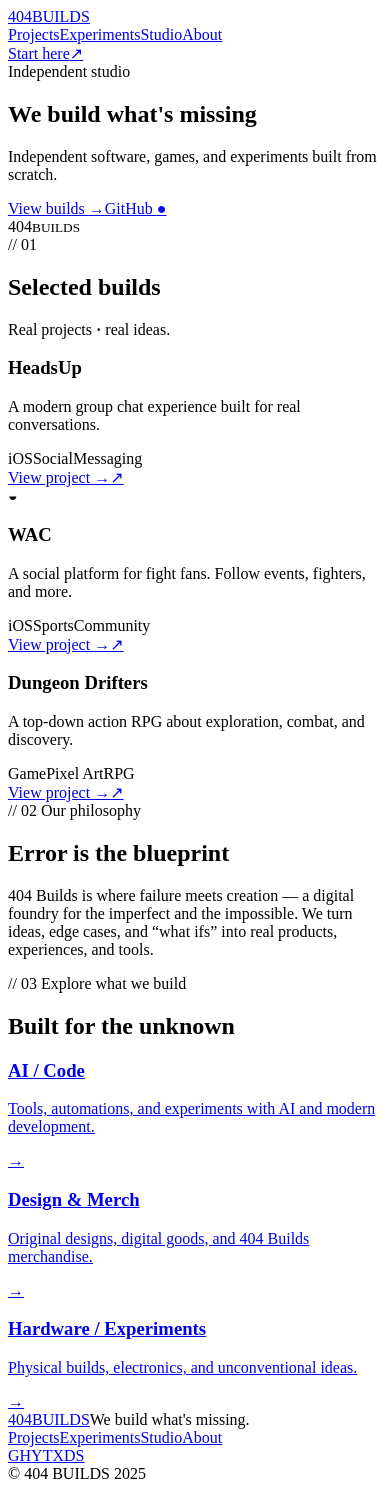
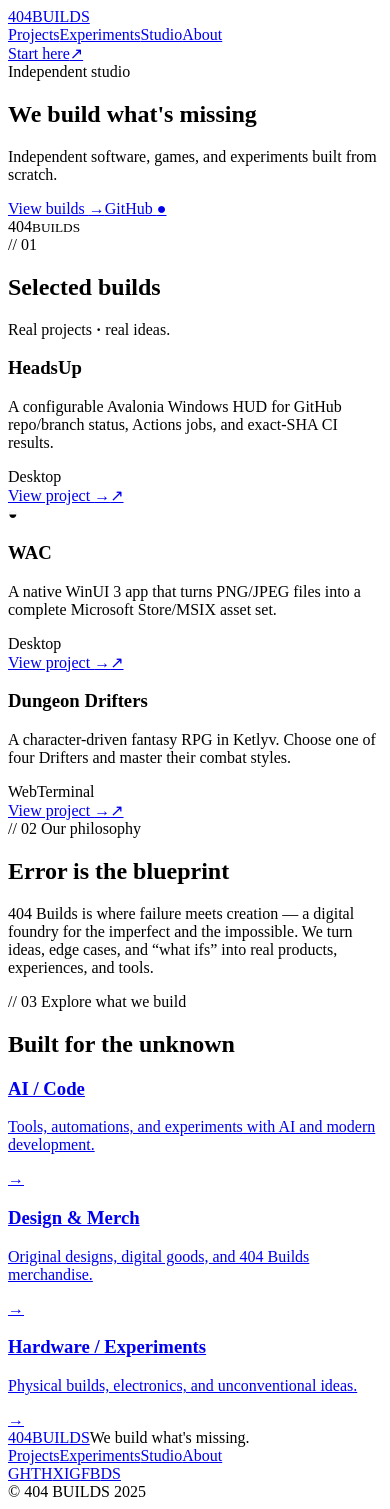
Before and after one commit to MrCodeGameandAnime/404-Builds, a React app in the folder root/: page / in a window 390 px wide. Built offline with nearby package versions, Linux system fonts and the light colour scheme; the HTML template or start-up script is replaced by a standard one.

Commit message:
Links and cards

```diff
--- a/root/src/App.jsx
+++ b/root/src/App.jsx
@@ -1,26 +1,38 @@
 import React from 'react';
 
+/**
+ * @typedef {{ name: string, description: string, tags: string[], visual: 'heads-up' | 'wac' | 'dungeon', href: string }} Project
+ * @typedef {{ title: string, description: string, icon: 'brain' | 'palette' | 'chip' }} Category
+ * @typedef {{ label: string, href: string }} NavigationItem
+ * @typedef {{ label: string, href: string, mark: string }} SocialLink
+ */
+
+/** @type {Project[]} */
 const projects = [
   {
     name: 'HeadsUp',
-    description: 'A modern group chat experience built for real conversations.',
-    tags: ['iOS', 'Social', 'Messaging'],
+    description: 'A configurable Avalonia Windows HUD for GitHub repo/branch status, Actions jobs, and exact-SHA CI results.',
+    tags: ['Desktop'],
     visual: 'heads-up',
+    href: 'https://apps.microsoft.com/detail/9nmls5ft4zrw?hl=en-US&gl=US',
   },
   {
     name: 'WAC',
-    description: 'A social platform for fight fans. Follow events, fighters, and more.',
-    tags: ['iOS', 'Sports', 'Community'],
+    description: 'A native WinUI 3 app that turns PNG/JPEG files into a complete Microsoft Store/MSIX asset set.',
+    tags: ['Desktop'],
     visual: 'wac',
+    href: 'https://github.com/MrCodeGameandAnime/Windows-Asset-Creator',
   },
   {
     name: 'Dungeon Drifters',
-    description: 'A top-down action RPG about exploration, combat, and discovery.',
-    tags: ['Game', 'Pixel Art', 'RPG'],
+    description: 'A character-driven fantasy RPG in Ketlyv. Choose one of four Drifters and master their combat styles.',
+    tags: ['Web', 'Terminal'],
     visual: 'dungeon',
+    href: 'https://mrcodegameandanime.github.io/Dungeon-Drifters/',
   },
 ];
 
+/** @type {Category[]} */
 const categories = [
   {
     title: 'AI / Code',
@@ -39,11 +51,22 @@ const categories = [
   },
 ];
 
+/** @type {NavigationItem[]} */
 const navigation = [
   { label: 'Projects', href: '#projects' },
   { label: 'Experiments', href: '#experiments' },
   { label: 'Studio', href: '#studio' },
   { label: 'About', href: '#about' },
+];
+
+/** @type {SocialLink[]} */
+const socialLinks = [
+  { label: 'GitHub', href: 'https://github.com/MrCodeGameandAnime', mark: 'GH' },
+  { label: 'Threads', href: 'https://www.threads.com/@404.builds.dev', mark: 'TH' },
+  { label: 'X', href: 'https://x.com/404buildsdev', mark: 'X' },
+  { label: 'Instagram', href: 'https://www.instagram.com/404.builds.dev/', mark: 'IG' },
+  { label: 'Facebook', href: 'https://www.facebook.com/profile.php?id=61594536011286', mark: 'FB' },
+  { label: 'Discord', href: 'https://discord.gg/NZnTcZtEQ', mark: 'DS' },
 ];
 
 function Arrow({ direction = '↗' }) {
@@ -106,7 +129,7 @@ function Hero() {
         <p className="hero-lede">Independent software, games, and experiments built from scratch.</p>
         <div className="hero-actions">
           <a className="button button-primary" href="#projects">View builds <Arrow direction="→" /></a>
-          <a className="button button-ghost" href="https://github.com/" target="_blank" rel="noreferrer">GitHub <span className="github-mark" aria-hidden="true">●</span></a>
+          <a className="button button-ghost" href="https://github.com/MrCodeGameandAnime" target="_blank" rel="noreferrer">GitHub <span className="github-mark" aria-hidden="true">●</span></a>
         </div>
       </div>
       <HeroEmblem />
@@ -114,6 +137,7 @@ function Hero() {
   );
 }
 
+/** @param {{ project: Project }} props */
 function ProjectVisual({ project }) {
   return (
     <div className={`project-art ${project.visual}`} aria-hidden="true">
@@ -141,6 +165,7 @@ function ProjectVisual({ project }) {
   );
 }
 
+/** @param {{ project: Project }} props */
 function BuildCard({ project }) {
   return (
     <article className="build-card">
@@ -152,8 +177,8 @@ function BuildCard({ project }) {
           {project.tags.map((tag) => <span key={tag}>{tag}</span>)}
         </div>
         <div className="card-footer">
-          <a className="card-link" href="#studio">View project <Arrow direction="→" /></a>
-          <a className="card-open" href="#studio" aria-label={`${project.name} details`}><Arrow /></a>
+          <a className="card-link" href={project.href} target="_blank" rel="noreferrer">View project <Arrow direction="→" /></a>
+          <a className="card-open" href={project.href} target="_blank" rel="noreferrer" aria-label={`${project.name} details`}><Arrow /></a>
         </div>
       </div>
     </article>
@@ -196,6 +221,7 @@ function Philosophy() {
   );
 }
 
+/** @param {{ type: Category['icon'] }} props */
 function CategoryIcon({ type }) {
   return <span className={`category-icon icon-${type}`} aria-hidden="true"><i /><i /><i /></span>;
 }
@@ -241,10 +267,9 @@ function Footer() {
         </div>
         <div className="footer-meta">
           <div className="socials" aria-label="Social links">
-            <a href="https://github.com/" aria-label="GitHub" target="_blank" rel="noreferrer">GH</a>
-            <a href="https://www.youtube.com/" aria-label="YouTube" target="_blank" rel="noreferrer">YT</a>
-            <a href="https://x.com/" aria-label="X" target="_blank" rel="noreferrer">X</a>
-            <a href="https://discord.com/" aria-label="Discord" target="_blank" rel="noreferrer">DS</a>
+            {socialLinks.map(({ label, href, mark }) => (
+              <a key={label} href={href} aria-label={label} target="_blank" rel="noreferrer">{mark}</a>
+            ))}
           </div>
           <span>© 404 BUILDS 2025</span>
         </div>
--- a/root/src/styles.css
+++ b/root/src/styles.css
@@ -20,7 +20,7 @@
 
 * { box-sizing: border-box; }
 html { scroll-behavior: smooth; }
-body { margin: 0; min-width: 320px; background: var(--bg); }
+body { margin: 0; background: var(--bg); }
 a { color: inherit; text-decoration: none; }
 a:focus-visible { outline: 2px solid var(--red-hot); outline-offset: 5px; }
 button, a { -webkit-tap-highlight-color: transparent; }
@@ -206,7 +206,7 @@ button, a { -webkit-tap-highlight-color: transparent; }
   .nav-shell { gap: 25px; }.primary-nav { gap: 18px; }
   .hero { grid-template-columns: 1fr; padding-top: 65px; padding-bottom: 30px; }
   .hero-copy { padding: 0; }.hero-art { justify-self: center; width: min(100%, 560px); margin-top: -14px; }
-  .build-grid, .explore-grid { grid-template-columns: 1fr; }
+  .build-grid, .explore-grid { grid-template-columns: repeat(2, minmax(0, 1fr)); }
   .project-art { height: 250px; }
   .philosophy { grid-template-columns: 1fr; gap: 36px; }.glitch-panel { max-width: 560px; }
   .footer-shell { grid-template-columns: 1fr; padding: 36px 0; }.footer-nav { justify-content: flex-start; flex-wrap: wrap; }.footer-meta { justify-items: start; }
@@ -219,6 +219,7 @@ button, a { -webkit-tap-highlight-color: transparent; }
   .hero { min-height: auto; padding-top: 68px; }.hero h1 { font-size: clamp(3.2rem, 15vw, 5rem); }.hero h1 .hero-highlight { white-space: normal; }.hero-lede { font-size: 16px; }.hero-art { width: calc(100% + 14px); margin: 4px -7px 0; }
   .emblem-core { width: 48%; }.emblem-mark span { font-size: clamp(2.7rem, 14vw, 4rem); }
   .section { padding: 64px 0; }.section-heading { display: block; }.section-note { margin-top: 18px; }.section h2 { font-size: 2.45rem; }
+  .build-grid, .explore-grid { grid-template-columns: 1fr; }
   .project-art { height: 205px; }.card-body { padding: 19px; }.card-body > p { min-height: auto; }
   .philosophy-copy h2 { font-size: 2.8rem; }.philosophy-copy p { font-size: 14px; }.glitch-panel { height: 210px; }
   .explore-card { grid-template-columns: 46px 1fr 18px; gap: 12px; padding: 18px; }.category-icon { transform: scale(.88); transform-origin: left center; }
```
Also changed, not shown: 2 other files (tests, documents, lock files or other folders).
